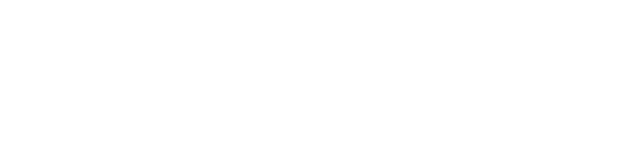
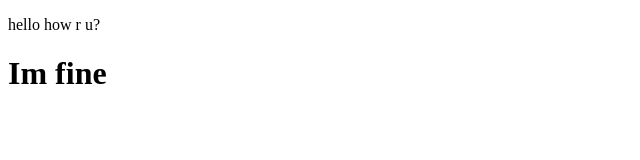
Before and after one commit to lazmikhan/my-second-repo, a plain HTML site: page index.html in a window 1280 px wide. Shown: the whole page, without its empty margins (0-640 px from the left). Drawn offline with Linux system fonts and the light colour scheme.

Commit message:
added a header

```diff
--- a/index.html
+++ b/index.html
@@ -8,6 +8,7 @@
 
 </head>
 <body>
-
+    <P>hello how r u?</P>
+    <h1>Im fine</h1>
 </body>
 </html>
```
